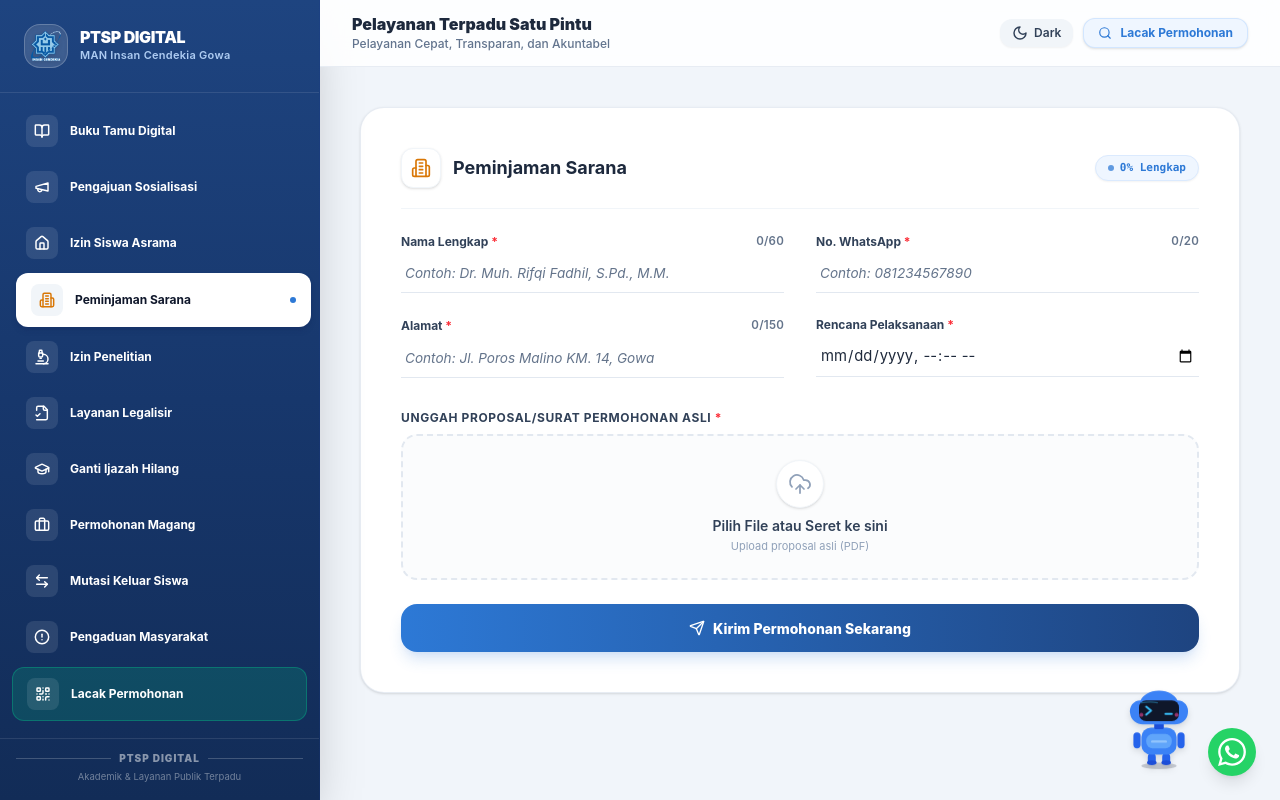
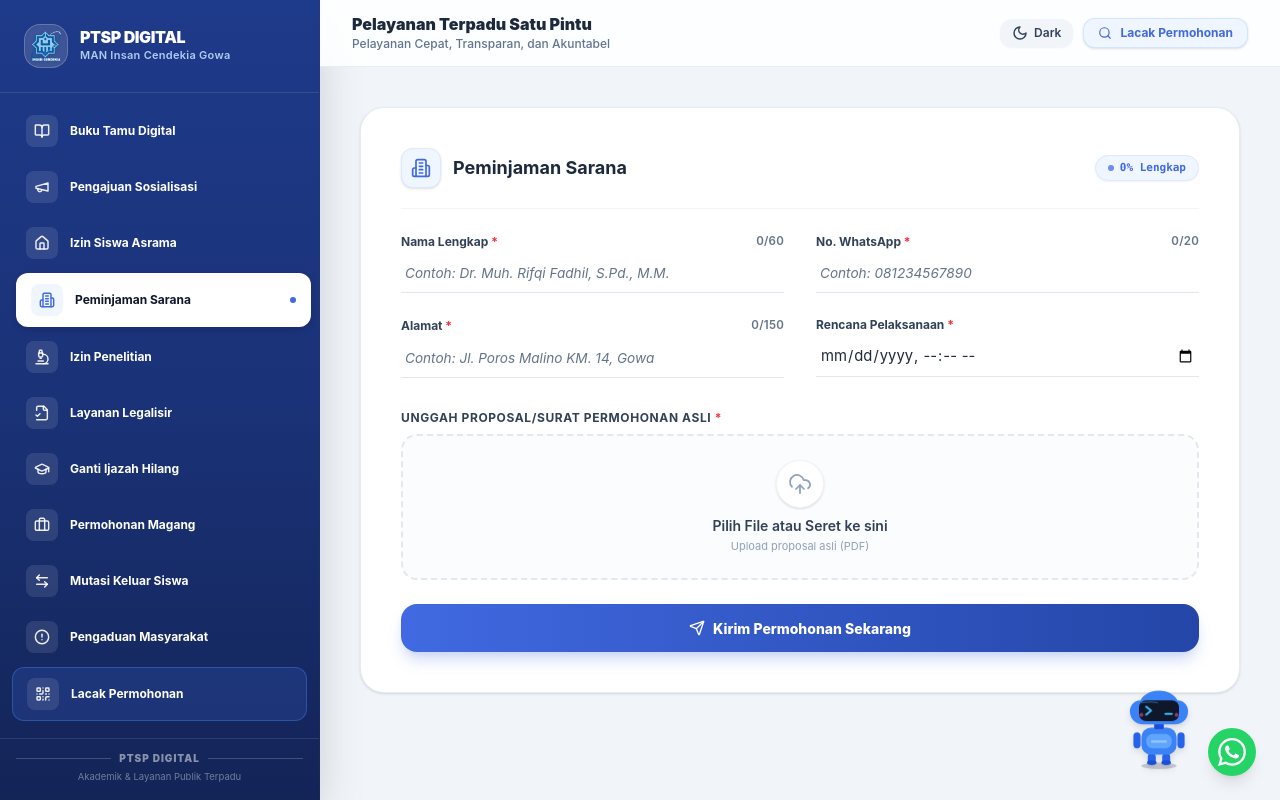
Before and after one commit to imbank8993/ptsp, a Next.js app in the folder frontend/: page / in a window 1280 px wide. Built offline with nearby package versions, Linux system fonts and the light colour scheme; no server answers.

Commit message:
feat: gunakan warna utama royalblue dan seragamkan warna icon untuk semua layanan

```diff
--- a/frontend/src/app/globals.css
+++ b/frontend/src/app/globals.css
@@ -3,27 +3,27 @@
 @custom-variant dark (&:where(.dark, .dark *));
 
 :root {
-  --ptsp-primary: #2d79d6;
-  --ptsp-primary-hover: #2266ba;
-  --ptsp-primary-light: #eaf2fc;
+  --ptsp-primary: #4169e1;
+  --ptsp-primary-hover: #3154be;
+  --ptsp-primary-light: #eef2fd;
   --ptsp-bg-page: #f1f5fa;
   --ptsp-bg-card: #ffffff;
   --ptsp-border: #e2e8f0;
   --ptsp-text: #1e293b;
   --ptsp-text-muted: #64748b;
-  --ptsp-sidebar-gradient: linear-gradient(180deg, #1f4788 0%, #17376c 100%);
+  --ptsp-sidebar-gradient: linear-gradient(180deg, #224099 0%, #152964 100%);
 }
 
 .dark {
-  --ptsp-primary: #4d92ee;
-  --ptsp-primary-hover: #3b82f6;
-  --ptsp-primary-light: #162a4d;
-  --ptsp-bg-page: #0a1120;
-  --ptsp-bg-card: #121d33;
-  --ptsp-border: #1e3052;
+  --ptsp-primary: #5c84f5;
+  --ptsp-primary-hover: #4870e2;
+  --ptsp-primary-light: #16244d;
+  --ptsp-bg-page: #0a1022;
+  --ptsp-bg-card: #111a33;
+  --ptsp-border: #1c2c54;
   --ptsp-text: #f1f5f9;
   --ptsp-text-muted: #94a3b8;
-  --ptsp-sidebar-gradient: linear-gradient(180deg, #0e182b 0%, #09101d 100%);
+  --ptsp-sidebar-gradient: linear-gradient(180deg, #0e1730 0%, #080d1d 100%);
 }
 
 html, body {
@@ -98,7 +98,7 @@
 .ptsp-textarea:focus {
   border-color: var(--ptsp-primary);
   background: var(--ptsp-bg-card);
-  box-shadow: 0 0 0 3px rgba(45, 121, 214, 0.15);
+  box-shadow: 0 0 0 3px rgba(65, 105, 225, 0.18);
 }
 
 /* Character counter styling */
@@ -139,12 +139,12 @@
 .ptsp-btn-submit {
   width: 100%;
   height: 3rem;
-  background: linear-gradient(to right, #2d79d6, #1e4480);
+  background: linear-gradient(to right, #4169e1, #2446a8);
   color: #ffffff;
   font-weight: 800;
   font-size: 0.875rem;
   border-radius: 1rem;
-  box-shadow: 0 10px 15px -3px rgba(45, 121, 214, 0.2), 0 4px 6px -4px rgba(45, 121, 214, 0.1);
+  box-shadow: 0 10px 15px -3px rgba(65, 105, 225, 0.25), 0 4px 6px -4px rgba(65, 105, 225, 0.15);
   transition: all 0.2s ease-in-out;
   display: flex;
   align-items: center;
@@ -154,8 +154,8 @@
 }
 
 .ptsp-btn-submit:hover {
-  background: linear-gradient(to right, #2466b8, #17386c);
-  box-shadow: 0 20px 25px -5px rgba(45, 121, 214, 0.25), 0 8px 10px -6px rgba(45, 121, 214, 0.1);
+  background: linear-gradient(to right, #3558c7, #1d398d);
+  box-shadow: 0 20px 25px -5px rgba(65, 105, 225, 0.3), 0 8px 10px -6px rgba(65, 105, 225, 0.15);
   transform: translateY(-1px);
 }
 
--- a/frontend/src/app/layout.tsx
+++ b/frontend/src/app/layout.tsx
@@ -36,7 +36,7 @@
           }}
         />
       </head>
-      <body className="antialiased selection:bg-[#2d79d6] selection:text-white">
+      <body className="antialiased selection:bg-[#4169e1] selection:text-white">
         {children}
       </body>
     </html>
--- a/frontend/src/app/page.tsx
+++ b/frontend/src/app/page.tsx
@@ -104,10 +104,7 @@
               {/* Form Header */}
               <div className="flex items-center justify-between pb-5 mb-6 border-b border-slate-100 dark:border-slate-800/80">
                 <div className="flex items-center gap-3">
-                  <div
-                    className="w-10 h-10 rounded-xl bg-white dark:bg-[#182744] shadow-sm border border-slate-100 dark:border-slate-800 flex items-center justify-center p-2 transition-transform hover:scale-105"
-                    style={{ color: currentServiceMeta?.accent || '#2d79d6' }}
-                  >
+                  <div className="w-10 h-10 rounded-xl bg-blue-50 dark:bg-blue-950/70 text-[#4169e1] dark:text-[#5c84f5] shadow-sm border border-blue-100 dark:border-blue-900/60 flex items-center justify-center p-2 transition-transform hover:scale-105">
                     {CurrentIcon && <CurrentIcon className="w-5 h-5 stroke-[2]" />}
                   </div>
                   <h2 className="text-base sm:text-lg font-bold text-slate-800 dark:text-slate-100 leading-snug">
@@ -116,8 +113,8 @@
                 </div>
 
                 {/* Percentage Progress Badge */}
-                <div className="px-3 py-1 rounded-full bg-blue-50 dark:bg-blue-950/60 text-[#2d79d6] dark:text-[#60a5fa] border border-blue-100 dark:border-blue-800/60 flex items-center gap-1.5 shadow-xs shrink-0">
-                  <span className="w-1.5 h-1.5 rounded-full bg-[#2d79d6] dark:bg-[#60a5fa] animate-pulse" />
+                <div className="px-3 py-1 rounded-full bg-blue-50 dark:bg-blue-950/60 text-[#4169e1] dark:text-[#5c84f5] border border-blue-100 dark:border-blue-800/60 flex items-center gap-1.5 shadow-xs shrink-0">
+                  <span className="w-1.5 h-1.5 rounded-full bg-[#4169e1] dark:bg-[#5c84f5] animate-pulse" />
                   <span className="text-[11px] font-bold font-mono">
                     {progress}% Lengkap
                   </span>
--- a/frontend/src/app/track/[token]/page.tsx
+++ b/frontend/src/app/track/[token]/page.tsx
@@ -16,7 +16,7 @@
         <div className="flex items-center justify-between">
           <Link
             href="/"
-            className="inline-flex items-center gap-2 text-xs font-bold text-[#2d79d6] dark:text-[#60a5fa] hover:underline bg-white dark:bg-[#121d33] px-3.5 py-2 rounded-xl shadow-xs border border-slate-200/60 dark:border-[#1e3052]"
+            className="inline-flex items-center gap-2 text-xs font-bold text-[#4169e1] dark:text-[#5c84f5] hover:underline bg-white dark:bg-[#121d33] px-3.5 py-2 rounded-xl shadow-xs border border-slate-200/60 dark:border-[#1e3052]"
           >
             <ArrowLeft className="w-4 h-4" />
             <span>Kembali ke Pusat Layanan PTSP</span>
--- a/frontend/src/components/Header.tsx
+++ b/frontend/src/components/Header.tsx
@@ -58,7 +58,7 @@
         <button
           type="button"
           onClick={onOpenTracker}
-          className="flex items-center gap-2 px-3.5 py-1.5 rounded-xl bg-blue-50 dark:bg-blue-950/60 hover:bg-blue-100 dark:hover:bg-blue-900/60 text-[#2d79d6] dark:text-[#60a5fa] font-bold text-xs transition border border-blue-200/60 dark:border-blue-800/50 shadow-sm cursor-pointer"
+          className="flex items-center gap-2 px-3.5 py-1.5 rounded-xl bg-blue-50 dark:bg-blue-950/60 hover:bg-blue-100 dark:hover:bg-blue-900/60 text-[#4169e1] dark:text-[#5c84f5] font-bold text-xs transition border border-blue-200/60 dark:border-blue-800/50 shadow-sm cursor-pointer"
         >
           <Search className="w-3.5 h-3.5" />
           <span className="hidden sm:inline">Lacak Permohonan</span>
--- a/frontend/src/components/Sidebar.tsx
+++ b/frontend/src/components/Sidebar.tsx
@@ -29,67 +29,56 @@
     id: 'buku-tamu' as ServiceId,
     title: 'Buku Tamu Digital',
     icon: BookOpen,
-    accent: '#0284c7',
   },
   {
     id: 'sosialisasi' as ServiceId,
     title: 'Pengajuan Sosialisasi',
     icon: Megaphone,
-    accent: '#ea580c',
   },
   {
     id: 'izin-siswa' as ServiceId,
     title: 'Izin Siswa Asrama',
     icon: Home,
-    accent: '#059669',
   },
   {
     id: 'peminjaman-sarana' as ServiceId,
     title: 'Peminjaman Sarana',
     icon: Building2,
-    accent: '#d97706',
   },
   {
     id: 'izin-penelitian' as ServiceId,
     title: 'Izin Penelitian',
     icon: Microscope,
-    accent: '#2563eb',
   },
   {
     id: 'legalisir' as ServiceId,
     title: 'Layanan Legalisir',
     icon: FileCheck2,
-    accent: '#dc2626',
   },
   {
     id: 'ganti-ijazah' as ServiceId,
     title: 'Ganti Ijazah Hilang',
     icon: GraduationCap,
-    accent: '#db2777',
   },
   {
     id: 'izin-magang' as ServiceId,
     title: 'Permohonan Magang',
     icon: Briefcase,
-    accent: '#d97706',
   },
   {
     id: 'mutasi-siswa' as ServiceId,
     title: 'Mutasi Keluar Siswa',
     icon: ArrowLeftRight,
-    accent: '#2d79d6',
   },
   {
     id: 'pengaduan' as ServiceId,
     title: 'Pengaduan Masyarakat',
     icon: AlertCircle,
-    accent: '#dc2626',
   },
   {
     id: 'tracker' as ServiceId,
     title: 'Lacak Permohonan',
     icon: QrCode,
-    accent: '#10b981',
   },
 ];
 
@@ -148,9 +137,9 @@
               }}
               className={`w-full text-left transition-all duration-200 flex items-center justify-between px-3.5 py-2.5 rounded-xl cursor-pointer group ${
                 isActive
-                  ? 'bg-white dark:bg-[#142340] text-slate-900 dark:text-white shadow-md shadow-blue-950/20 translate-x-1 border border-transparent dark:border-blue-500/30'
+                  ? 'bg-white dark:bg-[#111e3b] text-slate-900 dark:text-white shadow-md shadow-blue-950/25 translate-x-1 border border-transparent dark:border-[#4169e1]/40'
                   : isTracker
-                  ? 'bg-emerald-500/20 text-emerald-200 hover:bg-emerald-500/30 border border-emerald-400/30'
+                  ? 'bg-[#4169e1]/20 text-blue-100 hover:bg-[#4169e1]/30 border border-blue-400/30'
                   : 'text-white/85 hover:bg-white/10 hover:text-white'
               }`}
             >
@@ -158,10 +147,9 @@
                 <div
                   className={`w-8 h-8 rounded-lg flex items-center justify-center shrink-0 transition-transform group-hover:scale-105 ${
                     isActive
-                      ? 'bg-slate-100 dark:bg-slate-800 text-slate-800 dark:text-slate-200'
-                      : 'bg-white/10 text-white'
+                      ? 'bg-blue-50 dark:bg-blue-950/70 text-[#4169e1] dark:text-[#5c84f5]'
+                      : 'bg-white/10 text-white/90'
                   }`}
-                  style={isActive ? { color: item.accent } : undefined}
                 >
                   <Icon className="w-4 h-4 stroke-[2.2]" />
                 </div>
@@ -174,9 +162,9 @@
                 </span>
               </div>
 
-              {/* Indicator dot for active item */}
+              {/* Royal Blue indicator dot for active item */}
               {isActive && (
-                <div className="w-1.5 h-1.5 rounded-full bg-[#2d79d6] dark:bg-[#4d92ee] shrink-0 ml-2" />
+                <div className="w-1.5 h-1.5 rounded-full bg-[#4169e1] dark:bg-[#5c84f5] shrink-0 ml-2" />
               )}
             </button>
           );
@@ -201,19 +189,19 @@
 
   return (
     <>
-      {/* Desktop Sidebar (Permanent, independent scroll, no-scrollbar) */}
-      <aside className="hidden lg:flex flex-col w-72 xl:w-80 shrink-0 h-screen sticky top-0 bg-gradient-to-b from-[#1e4480] via-[#17376c] to-[#122c57] dark:from-[#0d1627] dark:via-[#091120] dark:to-[#060b15] shadow-2xl z-20 border-r border-blue-900/20 dark:border-slate-800">
+      {/* Desktop Sidebar (Permanent, independent scroll, no-scrollbar, royal blue gradient) */}
+      <aside className="hidden lg:flex flex-col w-72 xl:w-80 shrink-0 h-screen sticky top-0 bg-gradient-to-b from-[#1e3a8a] via-[#1a3277] to-[#132457] dark:from-[#0a1126] dark:via-[#070c1c] dark:to-[#040710] shadow-2xl z-20 border-r border-blue-900/20 dark:border-slate-800">
         {content}
       </aside>
 
-      {/* Mobile Drawer (Clean, no-scrollbar) */}
+      {/* Mobile Drawer (Clean, no-scrollbar, royal blue gradient) */}
       {mobileOpen && (
         <div className="fixed inset-0 z-50 lg:hidden">
           <div
             className="fixed inset-0 bg-slate-950/60 backdrop-blur-sm transition-opacity"
             onClick={onCloseMobile}
           />
-          <div className="fixed inset-y-0 left-0 w-80 bg-gradient-to-b from-[#1e4480] via-[#17376c] to-[#122c57] dark:from-[#0d1627] dark:via-[#091120] dark:to-[#060b15] shadow-2xl z-50 flex flex-col h-full">
+          <div className="fixed inset-y-0 left-0 w-80 bg-gradient-to-b from-[#1e3a8a] via-[#1a3277] to-[#132457] dark:from-[#0a1126] dark:via-[#070c1c] dark:to-[#040710] shadow-2xl z-50 flex flex-col h-full">
             {content}
           </div>
         </div>
--- a/frontend/src/components/forms/PengaduanForm.tsx
+++ b/frontend/src/components/forms/PengaduanForm.tsx
@@ -88,7 +88,7 @@
                   if (e.target.checked) handleChange('nama', 'Anonim');
                   else handleChange('nama', '');
                 }}
-                className="rounded text-[#2d79d6] accent-[#2d79d6] cursor-pointer"
+                className="rounded text-[#4169e1] accent-[#4169e1] cursor-pointer"
               />
               <label htmlFor="anonim" className="text-[11px] text-slate-500 dark:text-slate-400 font-semibold cursor-pointer">
                 Kirim Anonim
```
Also changed, not shown: frontend/src/components/tracker/TrackerView.tsx (+9 -9 lines), frontend/src/components/ui/FileUpload.tsx (+4 -4 lines), frontend/src/components/ui/SuccessModal.tsx (+5 -5 lines).
